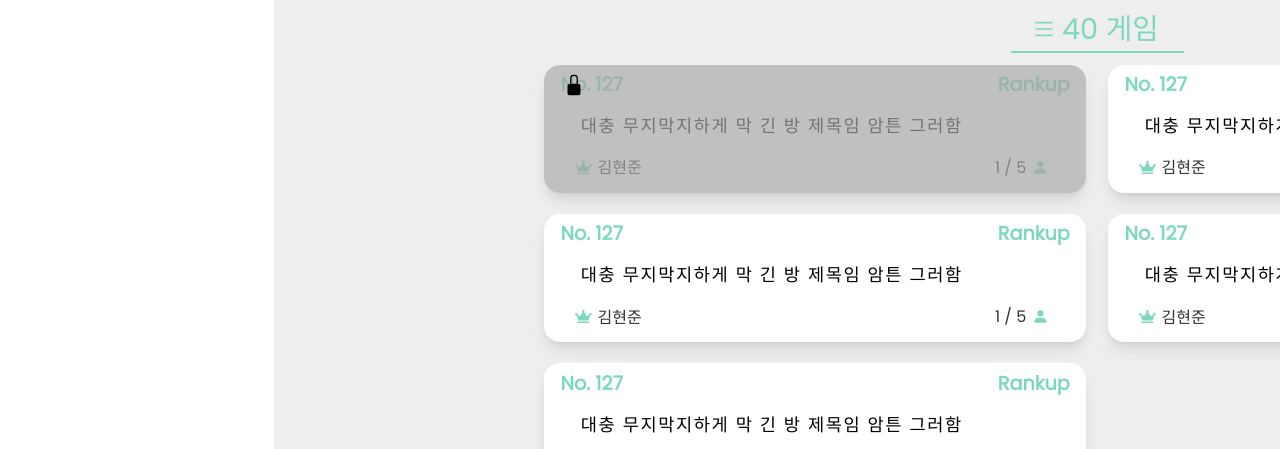
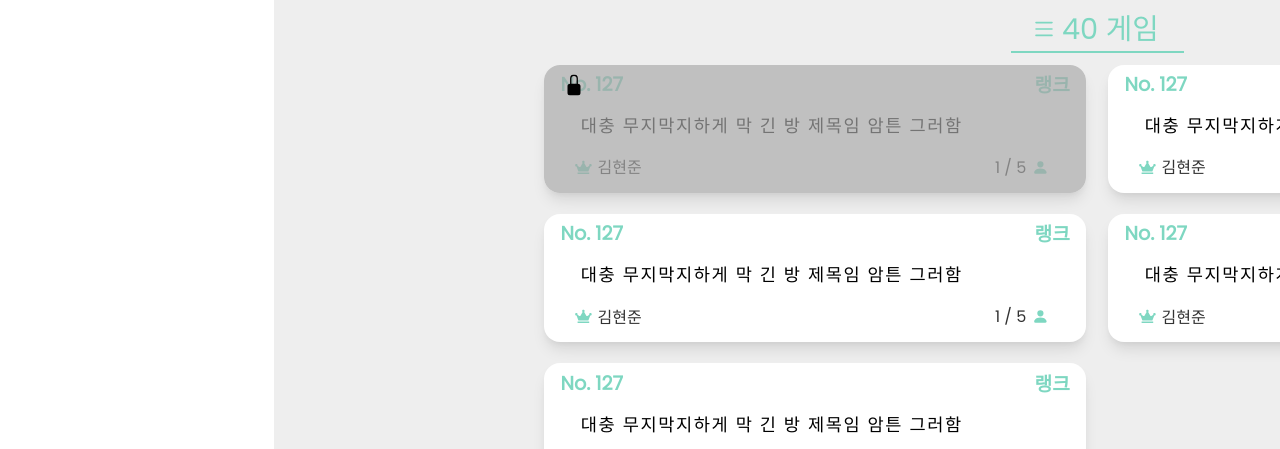
Before and after one commit to DL-Berkey/FiveDice, a React (Vite) app in the folder app/: page /multiplayer in a window 1280 px wide. Shown: the part 382-831 px from the top of the page. Built offline with nearby package versions, Linux system fonts and the light colour scheme; a web font is replaced by a local one.

Commit message:
Changes gamemode prop

```diff
--- a/app/src/pages/Multiplayer/GameRoom.tsx
+++ b/app/src/pages/Multiplayer/GameRoom.tsx
@@ -2,12 +2,13 @@ import styled from "styled-components";
 
 import { BsFillPersonFill, BsLockFill } from "react-icons/bs";
 import { FaCrown } from "react-icons/fa";
+import { GAMEMODE } from "@/constants";
 
 interface Props {
     roomNumber: number;
     gamemode: GameMode;
     title: string;
-    owner: string;
+    host: string;
     players: number;
     max_players: number;
     lock?: boolean;
@@ -18,13 +19,13 @@ const GameRoom = (props: Props) => {
         <Wrapper>
             <RoomData>
                 <span>No. {props.roomNumber}</span>
-                <span>{props.gamemode}</span>
+                <span>{GAMEMODE[props.gamemode]}</span>
             </RoomData>
             <Title>{props.title}</Title>
             <GameData>
                 <div>
                     <FaCrown />
-                    <span>{props.owner}</span>
+                    <span>{props.host}</span>
                 </div>
                 <div>
                     <span>
--- a/app/src/pages/Multiplayer/Gameplay.tsx
+++ b/app/src/pages/Multiplayer/Gameplay.tsx
@@ -22,21 +22,24 @@ const Gameplay = () => {
                         roomNumber={127}
                         gamemode="Rankup"
                         title="대충 무지막지하게 막 긴 방 제목임 암튼 그러함"
-                        owner="김현준"
+                        host="김현준"
                         players={1}
                         max_players={5}
                         lock={true}
                     />
-                    {Array(4).fill(
+                    {Array(4)
+                        .fill(undefined)
+                        .map((_, idx) => (
                             <GameRoom
+                                key={idx}
                                 roomNumber={127}
                                 gamemode="Rankup"
                                 title="대충 무지막지하게 막 긴 방 제목임 암튼 그러함"
-                            owner="김현준"
+                                host="김현준"
                                 players={1}
                                 max_players={5}
                             />
-                    )}
+                        ))}
                 </GameRoomList>
             </GameRoomContainer>
         </Wrapper>
```
Lines whose indentation alone changed are shown as unchanged.
